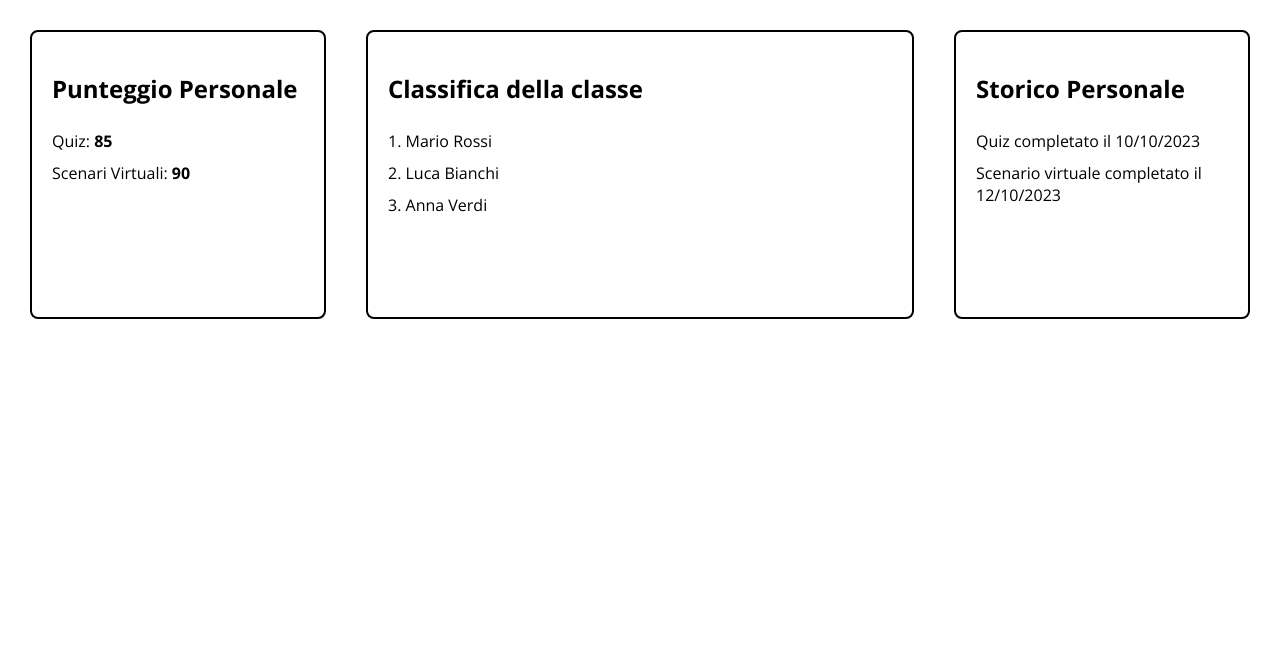
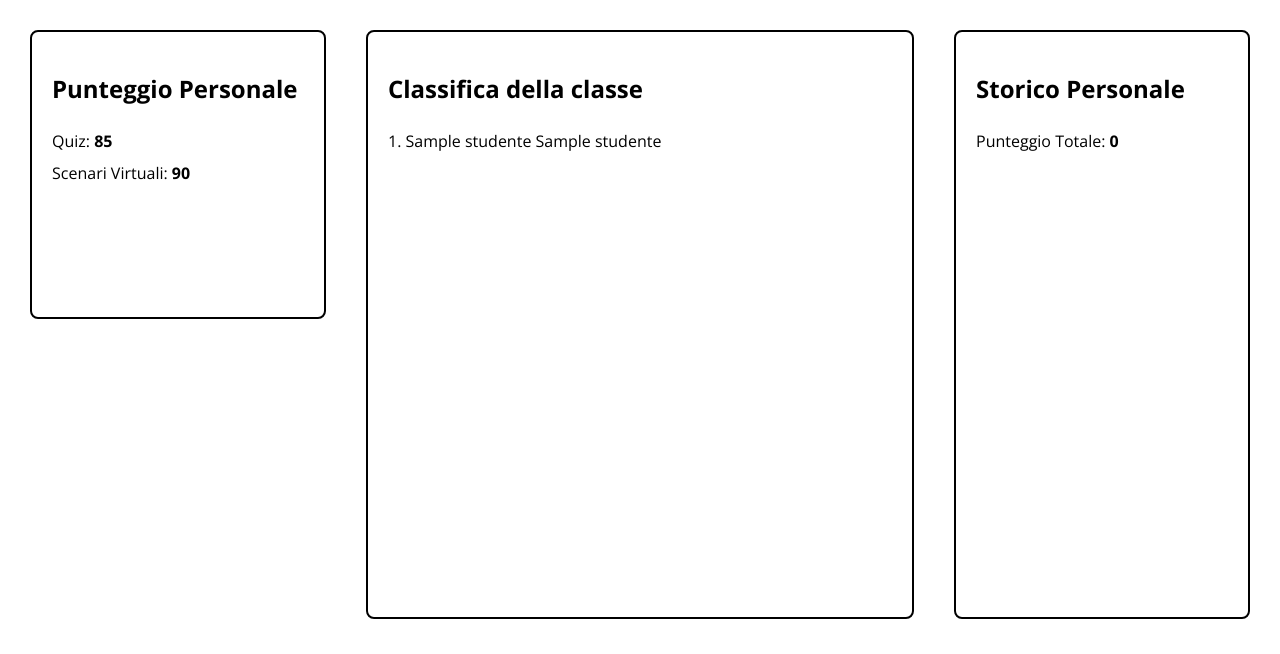
Before and after one commit to wassupiari/BeYourChoice, a Flask app: page /dashboard in a window 1280 px wide. Shown: the part 146-800 px from the top of the page. Run offline with Flask 3, Linux system fonts and the light colour scheme; a database or web service that is not in the repository returns one stand-in record (values such as "Sample title"); data that the repository does not hold is empty.

Commit message:
aggiornato elenco dinamico dashboard

```diff
--- a/app/templates/dashboardStudente.html
+++ b/app/templates/dashboardStudente.html
@@ -20,21 +20,20 @@
             </div>
 
             <!-- Classifica della classe -->
-            <div class="box height half-width">
+            <div class="box tall-box half-width">
                 <h2>Classifica della classe</h2>
                 <ul>
-                    <li>1. Mario Rossi</li>
-                    <li>2. Luca Bianchi</li>
-                    <li>3. Anna Verdi</li>
+                    {% for studente in classifica %}
+                        <li>{{ loop.index }}. {{ studente.Nome }} {{ studente.Cognome }}</li>
+                        {%endfor%}
                 </ul>
             </div>
 
             <!-- Storico Personale -->
-            <div class="box height">
+            <div class="box tall-box">
                 <h2>Storico Personale</h2>
                 <ul>
-                    <li>Quiz completato il 10/10/2023</li>
-                    <li>Scenario virtuale completato il 12/10/2023</li>
+                    <li>Punteggio Totale: <span>{{ punteggio_personale }}</span></li>
                 </ul>
             </div>
         </div>
--- a/public/css/styledashboard.css
+++ b/public/css/styledashboard.css
@@ -31,15 +31,8 @@ body {
   margin: 10px;
   background-color: #fff;
 }
-.box height{
-  border: 2px solid #000; /* Bordo della box simile a un fieldset */
-  border-radius: 8px; /* Angoli arrotondati */
-  padding: 20px 20px 15px 20px; /* Padding con maggiore spazio sopra */
-  position: relative;
-  flex: 1; /* Box flessibile */
-  height: calc(100vh - 250px); /* Altezza dinamica per riempire la pagina */
-  margin: 10px;
-  background-color: #fff;
+.box.tall-box {
+  height: calc(100vh - 250px); /* Altezza dinamica */
 }
 
 .box.half-width {
```
